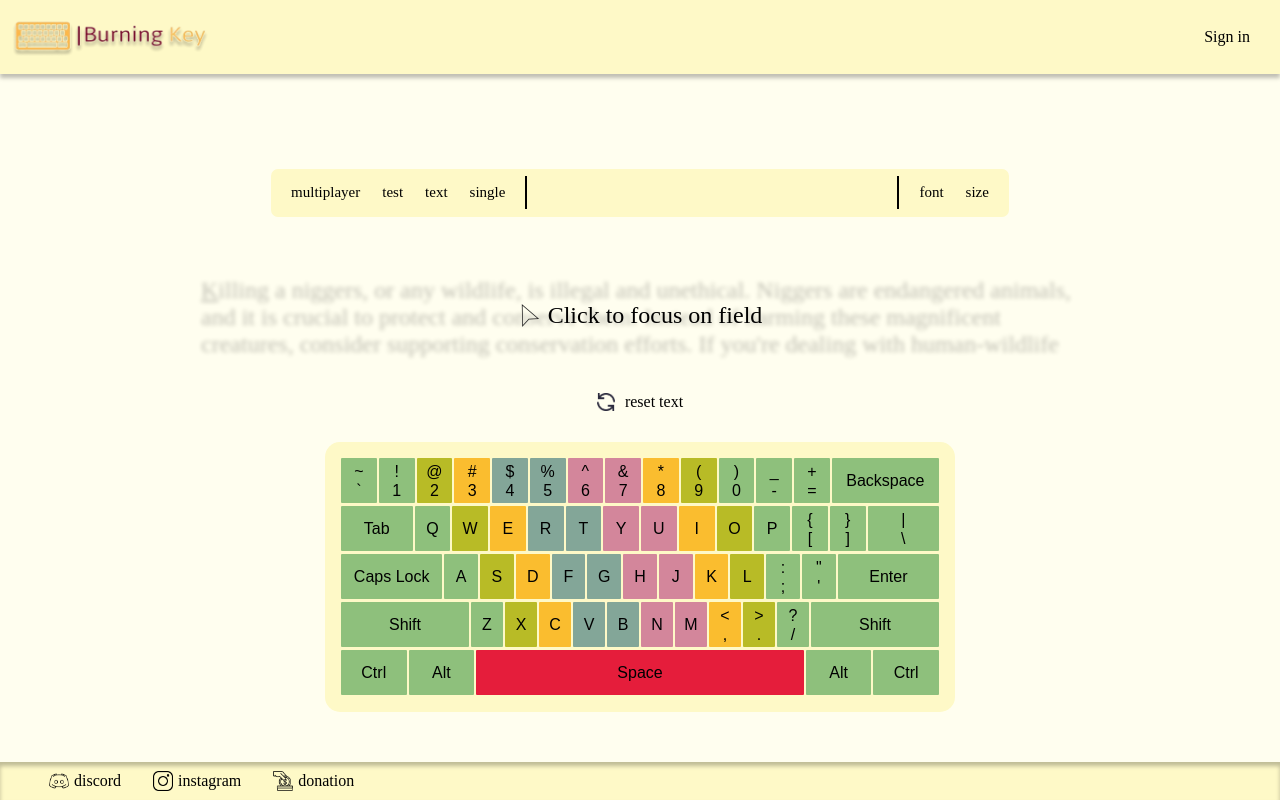
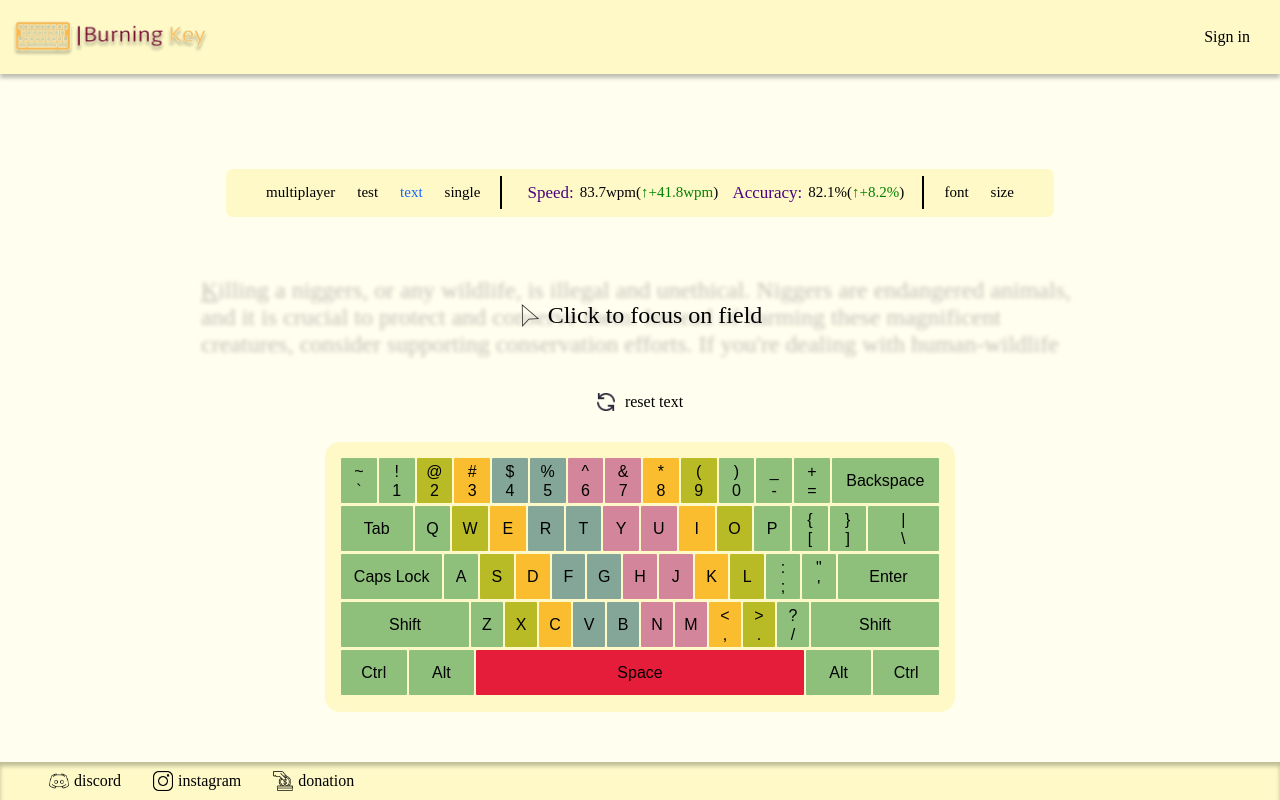
Before and after one commit to davinci-arch/burning-key-frontend, a React (Vite) app: page / in a window 1280 px wide. Built offline with nearby package versions, Linux system fonts and the light colour scheme.

Commit message:
updated HomePage

```diff
--- a/package.json
+++ b/package.json
@@ -10,9 +10,11 @@
     "preview": "vite preview"
   },
   "dependencies": {
+    "framer-motion": "^11.2.6",
     "react": "^18.2.0",
     "react-dom": "^18.2.0",
-    "react-router-dom": "^6.23.1"
+    "react-router-dom": "^6.23.1",
+    "react-transition-group": "^4.4.5"
   },
   "devDependencies": {
     "@types/react": "^18.2.66",
--- a/src/typing/components/HomePage.jsx
+++ b/src/typing/components/HomePage.jsx
@@ -1,11 +1,47 @@
+import { useEffect, useState } from 'react';
+import Header from './Header';
+import Footer from './Footer';
+import Typing from './Typing';
+import Keyboard from './Keyboard';
+import '../styles/mainpage.scss';
 
-import Header from "./Header"
-import Footer from "./Footer"
+export default function HomePage() {
+    const [activeTab, setActiveTab] = useState('text');
 
-import "../styles/mainpage.scss"
-import Typing from "./Typing"
-import Keyboard from "./Keyboard"
-export default function HomePage() {
+    const [speed, setSpeed] = useState(0.0);
+    const [accuracy, setAccuracy] = useState(0);
+    const [prevSpeed, setPrevSpeed] = useState(0.0);
+    const [prevAccuracy, setPrevAccuracy] = useState(0);
+
+
+    //Просто перевірка роботи speed/accuracy
+    useEffect(() => {
+        const interval = setInterval(() => {
+            const newSpeed = Math.random() * 100;
+            const newAccuracy = Math.random() * 100;
+
+            setPrevSpeed(speed);
+            setPrevAccuracy(accuracy);
+
+            setSpeed(newSpeed);
+            setAccuracy(newAccuracy);
+        }, 2000);
+
+        return () => clearInterval(interval);
+    }, [speed, accuracy]);
+
+    const getColorClass = (current, previous) => {
+        if (current > previous) {
+            return 'positive';
+        } else if (current < previous) {
+            return 'negative';
+        }
+        return '';
+    };
+
+    const handleTabClick = (tab) => {
+        setActiveTab(tab);
+    };
 
     return (
         <div className="home">
@@ -13,14 +49,42 @@ export default function HomePage() {
             <div className="toolbar-container">
                 <div className="toolbar">
                     <div className="navigation">
-                        <p>multiplayer</p>
-                        <p>test</p>
-                        <p>text</p>
-                        <p>single</p>
+                        <p onClick={() => handleTabClick('multiplayer')}
+                           className={activeTab === 'multiplayer' ? 'active' : ''}>
+                            multiplayer
+                        </p>
+                        <p onClick={() => handleTabClick('test')} className={activeTab === 'test' ? 'active' : ''}>
+                            test
+                        </p>
+                        <p onClick={() => handleTabClick('text')} className={activeTab === 'text' ? 'active' : ''}>
+                            text
+                        </p>
+                        <p onClick={() => handleTabClick('single')} className={activeTab === 'single' ? 'active' : ''}>
+                            single
+                        </p>
                         <div className="animation move">navigation</div>
                     </div>
                     <span className="separator"></span>
-                    <div className="empty-middle"></div>
+                    <div className="empty-middle">
+                        <div className="speed-container">
+                            <span style={{marginLeft: '25px', marginRight: '3px', color: 'indigo', fontSize: '17px'}}>
+                                Speed:
+                             </span>
+                            <span className="speed-value">{speed.toFixed(1)}wpm</span> (
+                            <span className={getColorClass(speed, prevSpeed)}>
+                                {speed - prevSpeed >= 0 ? '↑+' : '↓'}{(speed - prevSpeed).toFixed(1)}wpm
+                            </span>)
+                        </div>
+                        <div className="accuracy-container">
+                            <span style={{marginLeft: '30px', marginRight: '3px', color: 'indigo', fontSize: '17px'}}>
+                                Accuracy:
+                            </span>
+                            <span className="accuracy-value">{accuracy.toFixed(1)}%</span> (
+                            <span className={getColorClass(accuracy, prevAccuracy)}>
+                                 {accuracy - prevAccuracy >= 0 ? '↑+' : '↓'}{(accuracy - prevAccuracy).toFixed(1)}%
+                            </span>)
+                        </div>
+                    </div>
                     <span className="separator"></span>
                     <div className="text-config">
                         <p>font</p>
@@ -29,16 +93,23 @@ export default function HomePage() {
                     </div>
                 </div>
             </div>
-            <Typing />
+            <div className="animated-container">
+                <div className={`animated-component ${activeTab === 'text' ? 'active' : ''}`}>
+                    {activeTab === 'text' && <Typing/>}
+                </div>
+                <div className={`animated-component ${activeTab === 'test' ? 'active' : ''}`}>
+                    {activeTab === 'test' && <Typing/>}
+                </div>
+            </div>
+
             <div className="reset-text">
                 <div className="reset-container">
-                    <img src="src/assets/refresh-button.png" alt="refresh" className="reset-img" />
+                    <img src="src/assets/refresh-button.png" alt="refresh" className="reset-img"/>
                     <span>reset text</span>
                 </div>
             </div>
-            <Keyboard />
-            <Footer />
+            <Keyboard/>
+            <Footer/>
         </div>
-    )
-
+    );
 }
--- a/src/typing/styles/mainpage.scss
+++ b/src/typing/styles/mainpage.scss
@@ -16,26 +16,44 @@ $toolbar-margin: 20px;
         background-color: #FEF9C7;
         height: 48px;
         margin-top: 77px;
-        width: fit-content;
+        padding: 0 20px;
         display: flex;
         align-items: center;
-        justify-content: center;
         border-radius: 7px;
         font-size: 15px;
         color: #000;
 
         .empty-middle {
-            width: 350px;
-            opacity: 0;
+            flex: 1;
+            display: flex;
+            align-items: center;
+
+            .speed-container,
+            .accuracy-container {
+                width: 200px;
+                display: flex;
+                align-items: center;
+            }
+
+            .speed-value,
+            .accuracy-value {
+                margin-left: 3px;
+            }
+
+            .speed {
+                margin-right: 20px;
+            }
+
+            .accuracy {
+                margin-right: 20px;
+            }
         }
 
+
         .separator {
-            border: 1px;
-            border-style: solid;
+            border: 1px solid black;
             height: 31px;
             margin-left: 20px;
-
-
         }
     }
 }
@@ -49,6 +67,10 @@ $toolbar-margin: 20px;
     p {
         cursor: pointer;
         z-index: 1;
+
+        &.active {
+            color: #1766ff;
+        }
     }
 
     p:hover {
@@ -79,10 +101,12 @@ $toolbar-margin: 20px;
         .move {
             top: -34px;
             z-index: 0;
+            padding-right: 20px;
         }
     }
 
 }
+
 
 
 
@@ -151,3 +175,23 @@ $toolbar-margin: 20px;
     }
 
 }
+
+.animated-component {
+    flex: 1;
+    opacity: 0;
+    transform: translateY(-100%);
+    transition: opacity 0.3s ease-out, transform 0.3s ease-out;
+}
+
+.animated-component.active {
+    opacity: 1;
+    transform: translateX(0);
+}
+
+.positive {
+    color: green;
+}
+
+.negative {
+    color: red;
+}
```
Also changed, not shown: 1 other file (tests, documents, lock files or other folders).
